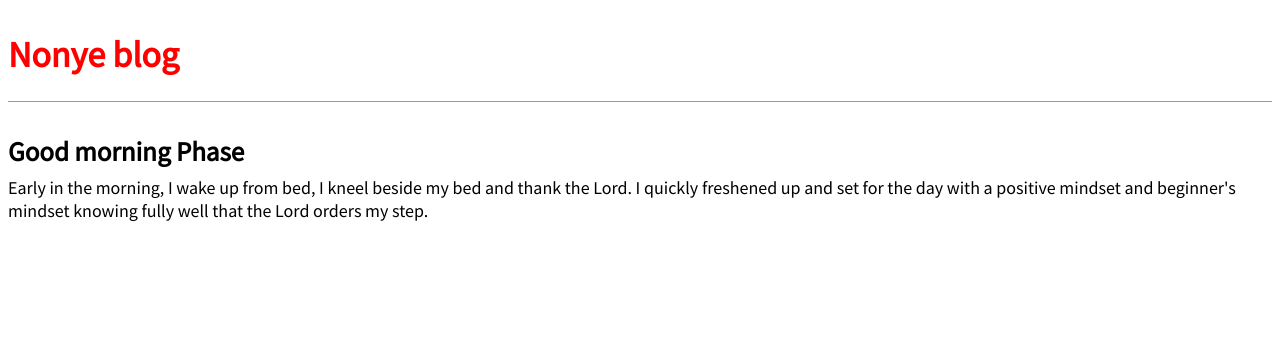
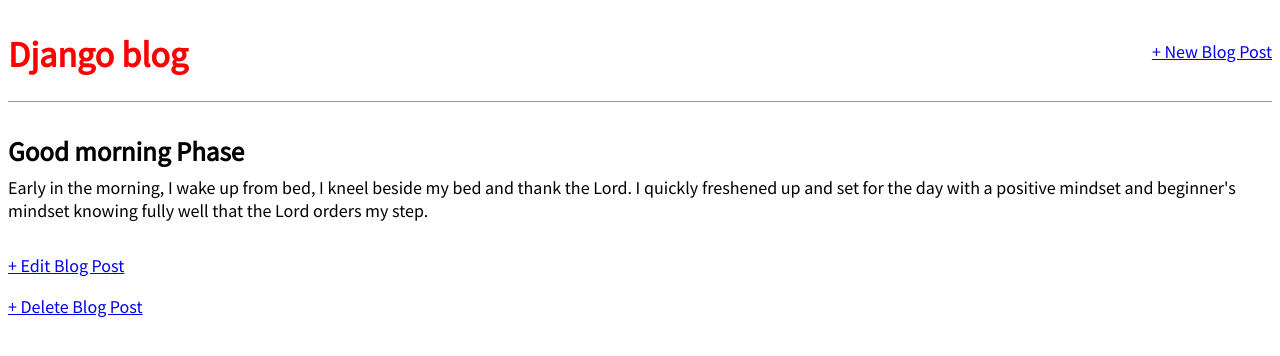
Before and after one commit to Nonye55/My-Blog, a Django app: page /post/1/ in a window 1280 px wide. Shown: the top 356 px of the page. Run offline with Django 3.2, Linux system fonts and the light colour scheme; data comes from the database, SQL or seed files in the repository; both versions use the stored data as it was after the commit.

Commit message:
initail commit

```diff
--- a/blog/models.py
+++ b/blog/models.py
@@ -1,7 +1,7 @@
+# blog/models.py
 from django.db import models
+from django.urls import reverse  # new
 
-
-# Create your models here.
 
 class Post(models.Model):
     title = models.CharField(max_length=200)
@@ -13,3 +13,6 @@ class Post(models.Model):
 
     def __str__(self):
         return self.title
+
+    def get_absolute_url(self):  # new
+        return reverse('post_detail', args=[str(self.id)])
--- a/blog/urls.py
+++ b/blog/urls.py
@@ -1,8 +1,18 @@
+# blog/urls.py
 from django.urls import path
-from .views import BlogListView, BlogDetailView
+
+from .views import (
+    BlogListView,
+    BlogDetailView,
+    BlogCreateView,
+    BlogUpdateView,
+    BlogDeleteView,  # new
+)
 
 urlpatterns = [
+    path('post/<int:pk>/delete/', BlogDeleteView.as_view(), name='post_delete'),
+    path('post/<int:pk>/edit/', BlogUpdateView.as_view(), name='post_edit'),
+    path('post/new/', BlogCreateView.as_view(), name='post_new'),
     path('post/<int:pk>/', BlogDetailView.as_view(), name='post_detail'),
-
     path('', BlogListView.as_view(), name='home'),
 ]
--- a/blog/views.py
+++ b/blog/views.py
@@ -1,15 +1,33 @@
-from django.shortcuts import render
+# blog/views.py
 from django.views.generic import ListView, DetailView
+from django.views.generic.edit import CreateView, UpdateView, DeleteView  # new
+from django.urls import reverse_lazy
 from .models import Post
 
-
-# Create your views here.
 
 class BlogListView(ListView):
     model = Post
     template_name = 'home.html'
 
 
-class BlogDetailView(DetailView):  # new
+class BlogDetailView(DetailView):
     model = Post
     template_name = 'post_detail.html'
+
+
+class BlogCreateView(CreateView):
+    model = Post
+    template_name = 'post_new.html'
+    fields = ['title', 'author', 'body']
+
+
+class BlogUpdateView(UpdateView):
+    model = Post
+    template_name = 'post_edit.html'
+    fields = ['title', 'body']
+
+
+class BlogDeleteView(DeleteView):  # new
+    model = Post
+    template_name = 'post_delete.html'
+    success_url = reverse_lazy('home')
--- a/blog_project/settings.py
+++ b/blog_project/settings.py
@@ -25,7 +25,7 @@ SECRET_KEY = 'qm(!&0_m1g#vd)a^huebyxi5igd2gvzh$*s=98#@zb+ln9tica'
 # SECURITY WARNING: don't run with debug turned on in production!
 DEBUG = True
 
-ALLOWED_HOSTS = []
+ALLOWED_HOSTS = ['*']
 
 
 # Application definition
--- a/blog_project/urls.py
+++ b/blog_project/urls.py
@@ -14,9 +14,9 @@ Including another URLconf
     2. Add a URL to urlpatterns:  path('blog/', include('blog.urls'))
 """
 from django.contrib import admin
-from django.urls import path, include
+from django.urls import path, include  # new
 
 urlpatterns = [
     path('admin/', admin.site.urls),
-    path('', include('blog.urls')),
+    path('', include('blog.urls')),  # new
 ]
--- a/templates/base.html
+++ b/templates/base.html
@@ -1,21 +1,24 @@
+<!-- templates/base.html -->
     {% load static %}
     <html>
     <head>
-<title>Nonye's blog</title>
+        <title>Django blog</title>
         <link href="https://fonts.googleapis.com/css?family=Source+Sans+Pro:400"
         rel="stylesheet">
         <link href="{% static 'css/base.css' %}" rel="stylesheet">
     </head>
     <body>
+        <div>
             <header>
-<h1><a href="{% url 'home' %}">Nonye blog</a></h1>
+                <div class="nav-left">
+                        <h1><a href="{% url 'home' %}">Django blog</a></h1>
+                </div>
+                <div class="nav-right">
+                    <a href="{% url 'post_new' %}">+ New Blog Post</a>
+                </div>
             </header>
-<div>
     {% block content %}
-
-
     {% endblock content %}
         </div>
     </body>
-
     </html>
--- a/templates/post_detail.html
+++ b/templates/post_detail.html
@@ -1,11 +1,12 @@
+<!-- templates/post_detail.html -->
+{% extends 'base.html' %}
 
-    {% extends 'base.html' %}
+{% block content %}
+    <div class="post-entry">
+        <h2>{{ post.title }}</h2>
+        <p>{{ post.body }}</p>
+    </div>
+        <a href="{% url 'post_edit' post.pk %}">+ Edit Blog Post</a>
+        <p><a href="{% url 'post_delete' post.pk %}">+ Delete Blog Post</a></p>
 
-    {% block content %}
-
-    <div class="post-entry">
-    <h2>{{ object.title }}</h2>
-    <p>{{ object.body }}</p>
-    </div>
-
-    {% endblock content %}
+{% endblock content %}
```
Also changed, not shown: blog/tests.py (+31 -1 lines), templates/home.html (+6 -7 lines), templates/post_delete.html (added, +18 -0 lines), templates/post_edit.html (added, +20 -0 lines), templates/post_new.html (added, +10 -0 lines), db.sqlite3. Lines whose indentation alone changed are shown as unchanged.
